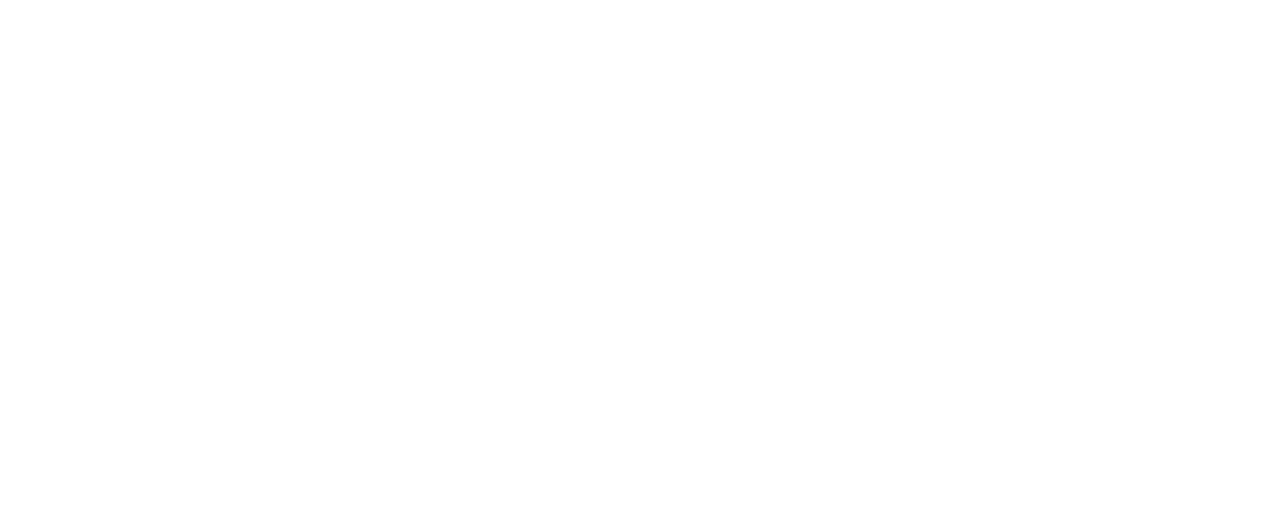
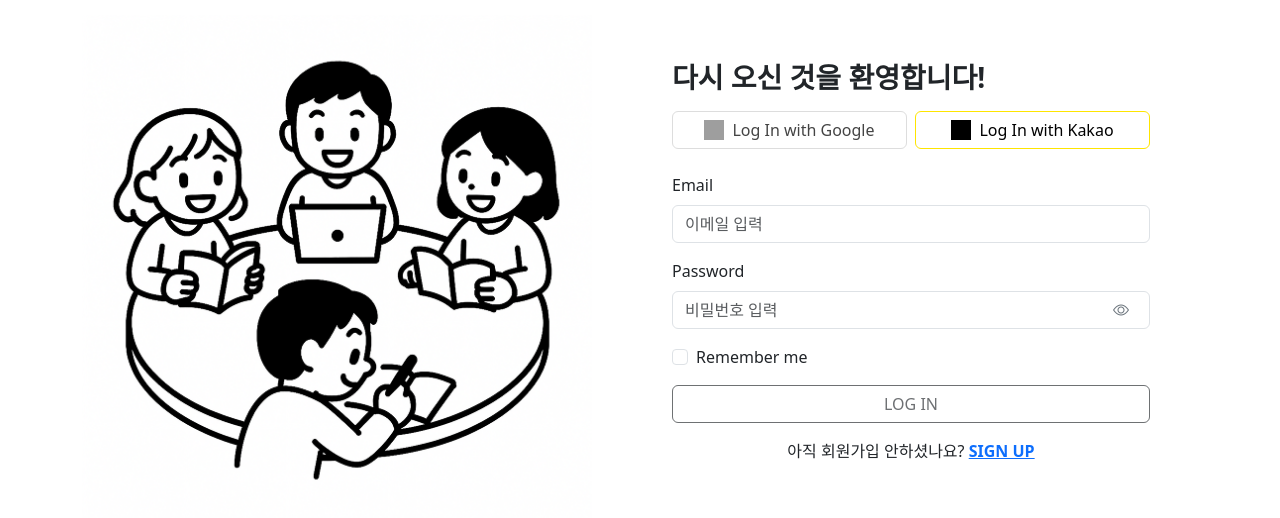
Before and after one commit to Juseong-Yu/SSAFY_GroupStudyPlanner, a Vue app in the folder Frontend/Front/: page /login in a window 1280 px wide. Before the commit this address had no page. Shown: the part 130-648 px from the top of the page. Built offline with nearby package versions, Linux system fonts and the light colour scheme; no server answers; grey boxes are pictures that could not be loaded; the HTML template or start-up script is replaced by a standard one.

Commit message:
loginpage

```diff
--- a/Frontend/Front/package.json
+++ b/Frontend/Front/package.json
@@ -20,6 +20,7 @@
   "dependencies": {
     "axios": "^1.12.2",
     "bootstrap": "^5.3.8",
+    "bootstrap-icons": "^1.13.1",
     "pinia": "^3.0.3",
     "vue": "^3.5.18",
     "vue-router": "^4.5.1"
--- a/Frontend/Front/src/main.ts
+++ b/Frontend/Front/src/main.ts
@@ -6,5 +6,6 @@
 // Bootstrap 5
 import 'bootstrap/dist/css/bootstrap.min.css'
 import 'bootstrap/dist/js/bootstrap.bundle.min.js'
+import 'bootstrap-icons/font/bootstrap-icons.css'
 
 createApp(App).use(router).mount('#app')
--- a/Frontend/Front/src/router/index.ts
+++ b/Frontend/Front/src/router/index.ts
@@ -1,6 +1,7 @@
 import { createRouter, createWebHistory } from 'vue-router'
 import LandingPage from '../views/LandingPage.vue'
 import SignUpPage from '@/views/SignUpPage.vue'
+import LoginPage from '@/views/LoginPage.vue'
 
 const router = createRouter({
   history: createWebHistory(import.meta.env.BASE_URL),
@@ -15,6 +16,11 @@
       name: 'signup',
       component: SignUpPage,
     },
+    {
+      path: '/login',
+      name: 'login',
+      component: LoginPage,
+    },
   ],
 })
 
--- /dev/null
+++ b/Frontend/Front/src/views/LoginPage.vue
@@ -0,0 +1,255 @@
+<template>
+  <div class="container min-vh-100 py-5 d-flex align-items-center login-page">
+    <!-- row에 g-5 적용 -->
+    <div class="row w-100 g-5">
+      <!-- 왼쪽 이미지 영역 -->
+      <div class="col-lg-6 login-image d-none d-lg-flex justify-content-center align-items-center">
+        <img src="@/assets/signup.png" alt="스터디 이미지" class="img-fluid" style="max-width: 100%;">
+      </div>
+
+      <!-- 오른쪽 로그인 폼 -->
+      <div class="col-lg-6 col-12 d-flex align-items-center">
+        <div class="login-form-wrapper">
+          <h3 class="fw-bold mb-3 title-text">다시 오신 것을 환영합니다!</h3>
+
+          <!-- 소셜 로그인 버튼 -->
+          <div class="d-flex gap-2 mb-4">
+            <button class="btn btn-google w-50 d-flex align-items-center justify-content-center gap-2" @click="onSocial('google')">
+              <img src="https://www.svgrepo.com/show/475656/google-color.svg" alt="Google" width="20" height="20" />
+              Log In with Google
+            </button>
+            <button class="btn btn-kakao w-50 d-flex align-items-center justify-content-center gap-2" @click="onSocial('kakao')">
+              <img src="https://cdn.jsdelivr.net/gh/simple-icons/simple-icons/icons/kakaotalk.svg" alt="Kakao" width="20" height="20" />
+              Log In with Kakao
+            </button>
+          </div>
+
+          <!-- 로그인 폼 -->
+          <form @submit.prevent="onSubmit" novalidate>
+            <!-- 이메일 -->
+            <div class="mb-3">
+              <label class="form-label">Email</label>
+              <input
+                v-model.trim="email"
+                type="email"
+                class="form-control"
+                :class="{'is-invalid': fieldError('email')}"
+                placeholder="이메일 입력"
+              />
+              <div class="invalid-feedback" v-if="fieldError('email')">
+                {{ fieldError('email') }}
+              </div>
+            </div>
+
+            <!-- 비밀번호 -->
+            <div class="mb-3">
+              <label class="form-label">Password</label>
+              <div class="pw-wrap position-relative">
+                <input
+                  :type="showPassword ? 'text' : 'password'"
+                  v-model="password"
+                  class="form-control"
+                  :class="{'is-invalid': fieldError('password')}"
+                  placeholder="비밀번호 입력"
+                />
+                <button
+                  type="button"
+                  class="btn btn-link btn-eye-absolute"
+                  @click="showPassword = !showPassword"
+                  :aria-label="showPassword ? '비밀번호 숨기기' : '비밀번호 보기'"
+                  tabindex="-1"
+                >
+                  <i :class="showPassword ? 'bi bi-eye-slash' : 'bi bi-eye'"></i>
+                </button>
+              </div>
+              <div class="invalid-feedback d-block" v-if="fieldError('password')">
+                {{ fieldError('password') }}
+              </div>
+            </div>
+
+            <!-- Remember me -->
+            <div class="form-check mb-3">
+              <input class="form-check-input" type="checkbox" id="rememberMe" v-model="rememberMe">
+              <label class="form-check-label" for="rememberMe">Remember me</label>
+            </div>
+
+            <!-- 서버 공통 에러 -->
+            <div class="alert alert-danger py-2" v-if="nonFieldError" role="alert">
+              {{ nonFieldError }}
+            </div>
+
+            <button type="submit" class="btn btn-login w-100" :disabled="!canSubmit || loading">
+              <span v-if="loading" class="spinner-border spinner-border-sm me-2" role="status" aria-hidden="true"></span>
+              LOG IN
+            </button>
+          </form>
+
+          <!-- 회원가입 링크 -->
+          <p class="text-center mt-3">
+            아직 회원가입 안하셨나요?
+            <RouterLink to="/signup" class="link-primary fw-semibold">SIGN UP</RouterLink>
+          </p>
+        </div>
+      </div>
+    </div>
+  </div>
+</template>
+
+<script setup>
+import axios from 'axios'
+import { ref, computed } from 'vue'
+import { useRouter } from 'vue-router'
+
+const API_BASE = import.meta.env.VITE_API_BASE_URL || ''
+
+const router = useRouter()
+const email = ref('')
+const password = ref('')
+const rememberMe = ref(false)
+const showPassword = ref(false)
+const loading = ref(false)
+
+const serverErrors = ref({})
+const nonFieldError = ref('')
+
+const canSubmit = computed(() => {
+  return email.value && password.value && !loading.value
+})
+
+const fieldError = (field) => {
+  if (!serverErrors.value) return ''
+  return serverErrors.value[field] || ''
+}
+
+const resetErrors = () => {
+  serverErrors.value = {}
+  nonFieldError.value = ''
+}
+
+const onSocial = (provider) => {
+  console.log('social login:', provider)
+}
+
+const onSubmit = async () => {
+  if (!canSubmit.value) return
+  resetErrors()
+  loading.value = true
+  try {
+    const payload = {
+      email: email.value,
+      password: password.value,
+      remember: rememberMe.value,
+    }
+
+    await axios.post(`${API_BASE}/users/login`, payload, {
+      headers: { 'Content-Type': 'application/json' },
+    })
+
+    router.push({ path: '/', query: { loggedin: '1' } })
+  } catch (err) {
+    if (err.response && err.response.data) {
+      const data = err.response.data
+      const mapped = {}
+      ;['email', 'password'].forEach((k) => {
+        if (data[k]) mapped[k] = Array.isArray(data[k]) ? data[k][0] : String(data[k])
+      })
+      serverErrors.value = mapped
+      nonFieldError.value = data.detail ? String(data.detail) : '로그인에 실패했습니다.'
+    } else {
+      nonFieldError.value = '네트워크 오류가 발생했습니다. 잠시 후 다시 시도해 주세요.'
+    }
+  } finally {
+    loading.value = false
+  }
+}
+</script>
+
+<style scoped>
+.login-page {
+  overflow-y: auto;
+}
+
+.login-form-wrapper {
+  width: 100%;
+  max-width: 560px;
+  margin-left: auto;
+  margin-right: auto;
+}
+@media (min-width: 992px) {
+  .login-form-wrapper {
+    max-width: 640px;
+    margin-left: 2rem; /* 이미지와 폼 간격 확보 */
+  }
+}
+
+/* 비밀번호 입력칸 */
+.pw-wrap .form-control {
+  padding-right: 2.75rem; /* 아이콘 자리 확보 */
+}
+
+.btn-eye-absolute {
+  position: absolute;
+  top: 50%;
+  right: .625rem;
+  transform: translateY(-50%);
+  height: 2.375rem;
+  width: 2.375rem;
+  display: inline-flex;
+  align-items: center;
+  justify-content: center;
+  color: #6c757d;
+  text-decoration: none;
+  padding: 0;
+}
+
+.btn-eye-absolute:hover {
+  color: #0d6efd;
+}
+
+.pw-wrap:focus-within .form-control {
+  border-color: #86b7fe;
+  box-shadow: 0 0 0 .25rem rgba(13,110,253,.25);
+}
+
+/* 버튼 스타일 */
+.btn-login {
+  background-color: #ffffff;
+  color: #0d6efd;
+  border: 1px solid #0d6efd;
+  transition: background-color 0.3s ease, color 0.3s ease;
+}
+.btn-login:hover {
+  background-color: #e6f0ff;
+  color: #0d6efd;
+  border: 1px solid #0d6efd;
+}
+
+/* 소셜 버튼 */
+.btn-google {
+  background-color: #ffffff;
+  color: #444444;
+  border: 1px solid #dddddd;
+  transition: background-color 0.3s ease, color 0.3s ease;
+}
+.btn-google:hover { background-color: #f5f5f5; }
+
+.btn-kakao {
+  background-color: #ffffff;
+  color: #000000;
+  border: 1px solid #FEE500;
+  transition: background-color 0.3s ease, color 0.3s ease;
+}
+.btn-kakao img {
+  filter: invert(0%) sepia(0%) saturate(0%) hue-rotate(0deg) brightness(0%) contrast(100%);
+  transition: filter 0.3s ease;
+}
+.btn-kakao:hover { background-color: #FEE500; color: #000000; }
+.btn-kakao:hover img {
+  filter: invert(0%) sepia(0%) saturate(0%) hue-rotate(0deg) brightness(0%) contrast(100%);
+}
+
+/* 작은 화면에서는 좌측 이미지 제거 */
+@media (max-width: 992px) {
+  .login-image { display: none !important; }
+}
+</style>
--- a/Frontend/Front/src/views/SignUpPage.vue
+++ b/Frontend/Front/src/views/SignUpPage.vue
@@ -1,6 +1,7 @@
 <template>
-  <div class="container vh-100 d-flex align-items-center">
-    <div class="row w-100">
+  <div class="container min-vh-100 py-5 d-flex align-items-center signup-page">
+    <!-- ✅ row에 gutter 추가 -->
+    <div class="row w-100 g-5">
       <!-- 왼쪽 이미지 영역 -->
       <div class="col-lg-6 signup-image d-flex justify-content-center align-items-center">
         <img src="@/assets/signup.png" alt="스터디 이미지" class="img-fluid" style="max-width: 100%;">
@@ -8,7 +9,7 @@
 
       <!-- 오른쪽 회원가입 폼 -->
       <div class="col-lg-6 col-12 d-flex align-items-center">
-        <div class="signup-form-wrapper w-75">
+        <div class="signup-form-wrapper">
           <h3 class="fw-bold mb-3 title-text">
             당신의 목표를 함께 이뤄줄<br/>스터디 파트너
           </h3>
@@ -18,11 +19,11 @@
           <div class="d-flex gap-2 mb-3">
             <button class="btn btn-google w-50 d-flex align-items-center justify-content-center gap-2">
               <img src="https://www.svgrepo.com/show/475656/google-color.svg" alt="Google" width="20" height="20" />
-              Google
+              Sign Up with Google
             </button>
             <button class="btn btn-kakao w-50 d-flex align-items-center justify-content-center gap-2">
               <img src="https://cdn.jsdelivr.net/gh/simple-icons/simple-icons/icons/kakaotalk.svg" alt="Kakao" width="20" height="20" />
-              Kakao
+              Sign Up with Kakao
             </button>
           </div>
 
@@ -125,7 +126,7 @@
 import { ref, computed } from 'vue'
 import { useRouter } from 'vue-router'
 
-const API_BASE = import.meta.env.VITE_API_BASE_URL || ''  // 예: http://127.0.0.1:8000
+const API_BASE = import.meta.env.VITE_API_BASE_URL || ''
 
 const router = useRouter()
 const nickname = ref('')
@@ -135,9 +136,8 @@
 const agree = ref(false)
 const loading = ref(false)
 
-// 서버 에러 수신 저장용
-const serverErrors = ref({})       // { field: 'message' }
-const nonFieldError = ref('')      // 공통 에러/메시지
+const serverErrors = ref({})
+const nonFieldError = ref('')
 
 const passwordsMatch = computed(() => {
   return confirmPassword.value === '' || password.value === confirmPassword.value
@@ -155,7 +155,6 @@
   )
 })
 
-// 특정 필드 에러 메시지 반환 (없으면 '')
 const fieldError = (field) => {
   if (!serverErrors.value) return ''
   return serverErrors.value[field] || ''
@@ -171,8 +170,6 @@
   resetErrors()
   loading.value = true
   try {
-    // 백엔드 스펙에 맞춰 payload 구성
-    // nickName / conformPassword 키 주의!
     const payload = {
       email: email.value,
       nickName: nickname.value,
@@ -180,28 +177,18 @@
       conformPassword: confirmPassword.value,
     }
 
-    const res = await axios.post(`${API_BASE}/users/signup`, payload, {
+    await axios.post(`${API_BASE}/users/signup`, payload, {
       headers: { 'Content-Type': 'application/json' },
-      // 필요 시 withCredentials: true
     })
 
-    // 성공 처리 (백엔드 설계에 따라 200/201 등)
-    // 보통은 로그인 페이지로 이동 or 자동 로그인
-    // 여기서는 로그인 페이지로 이동 예시
     router.push({ path: '/login', query: { signedup: '1' } })
   } catch (err) {
-    // 에러 응답 파싱
-    // 예상 형태:
-    // { email: "...", nickName: "...", password: "...", conformPassword: "...", detail: "..." }
     if (err.response && err.response.data) {
       const data = err.response.data
       const mapped = {}
-
-      // 필드별 매핑 (문자열/배열 모두 수용)
       ;['email', 'nickName', 'password', 'conformPassword'].forEach((k) => {
         if (data[k]) mapped[k] = Array.isArray(data[k]) ? data[k][0] : String(data[k])
       })
-
       serverErrors.value = mapped
       nonFieldError.value = data.detail ? String(data.detail) : ''
     } else {
@@ -214,12 +201,29 @@
 </script>
 
 <style scoped>
-@media (max-width: 992px) {  /* Bootstrap lg 이하 */
+/* 컨테이너를 화면 높이 이상으로 늘릴 수 있게 하고, 넘치면 스크롤 */
+.signup-page {
+  overflow-y: auto;
+}
+
+/* 폼 폭: 모바일에서 넉넉하게, 데스크탑에서는 가운데  */
+.signup-form-wrapper {
+  width: 100%;
+  max-width: 560px;       /* 모바일/태블릿에서 읽기 좋은 폭 */
+  margin-left: auto;
+  margin-right: auto;
+}
+@media (min-width: 992px) {
+  .signup-form-wrapper {
+    max-width: 640px;     /* 데스크탑에서 살짝 더 넓게 */
+    /* ✅ 이미지와 폼 사이 추가 여백 */
+    margin-left: 2rem;
+  }
+}
+
+/* lg 이하에서 좌측 이미지 제거 → 폼 높이 확보 */
+@media (max-width: 992px) {
   .signup-image { display: none !important; }
-  .signup-form-wrapper {
-    margin-left: auto;
-    margin-right: auto;  /* 작은 화면에서만 중앙 정렬 */
-  }
 }
 
 /* ===== Signup 버튼 ===== */
```
Also changed, not shown: 1 other file (tests, documents, lock files or other folders).
